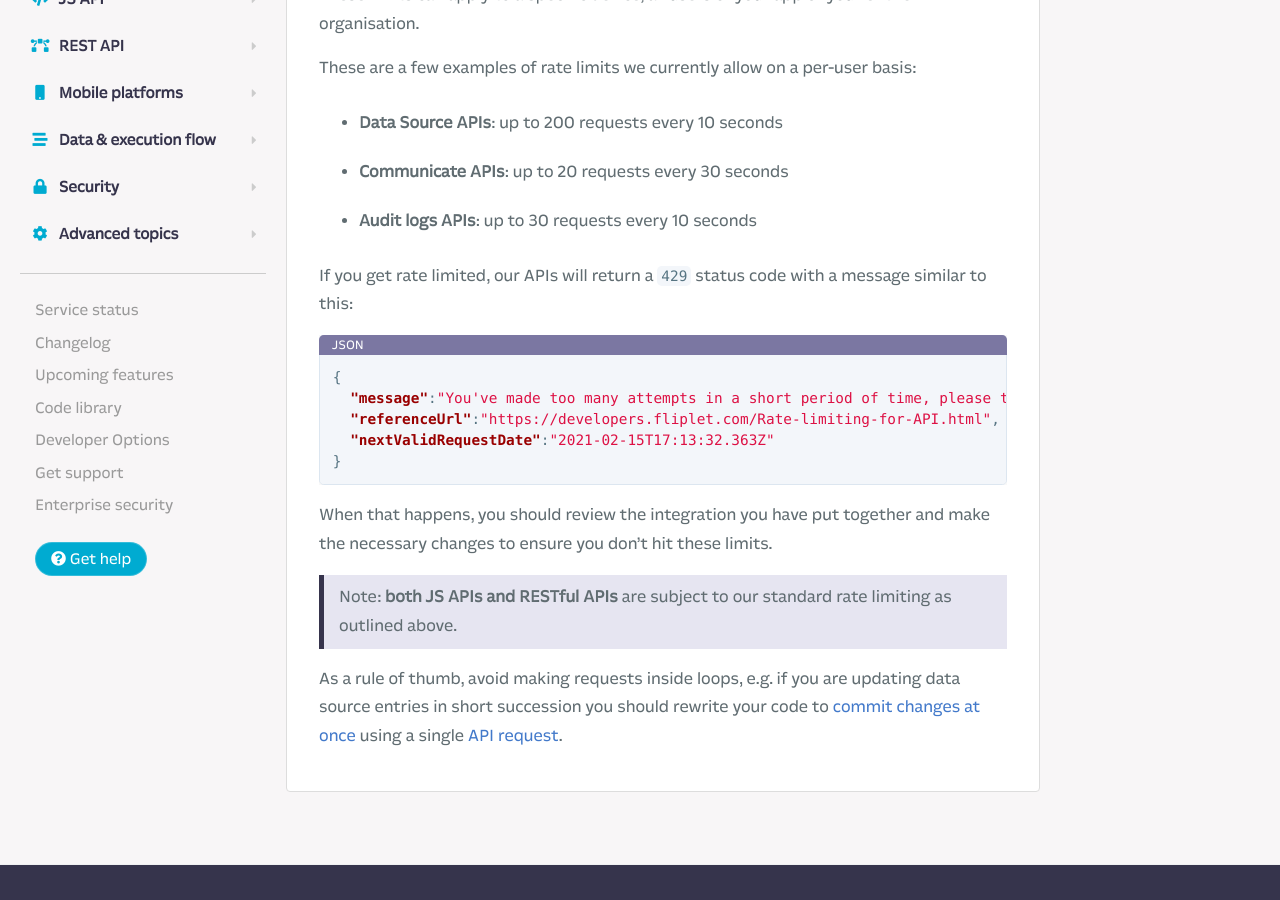
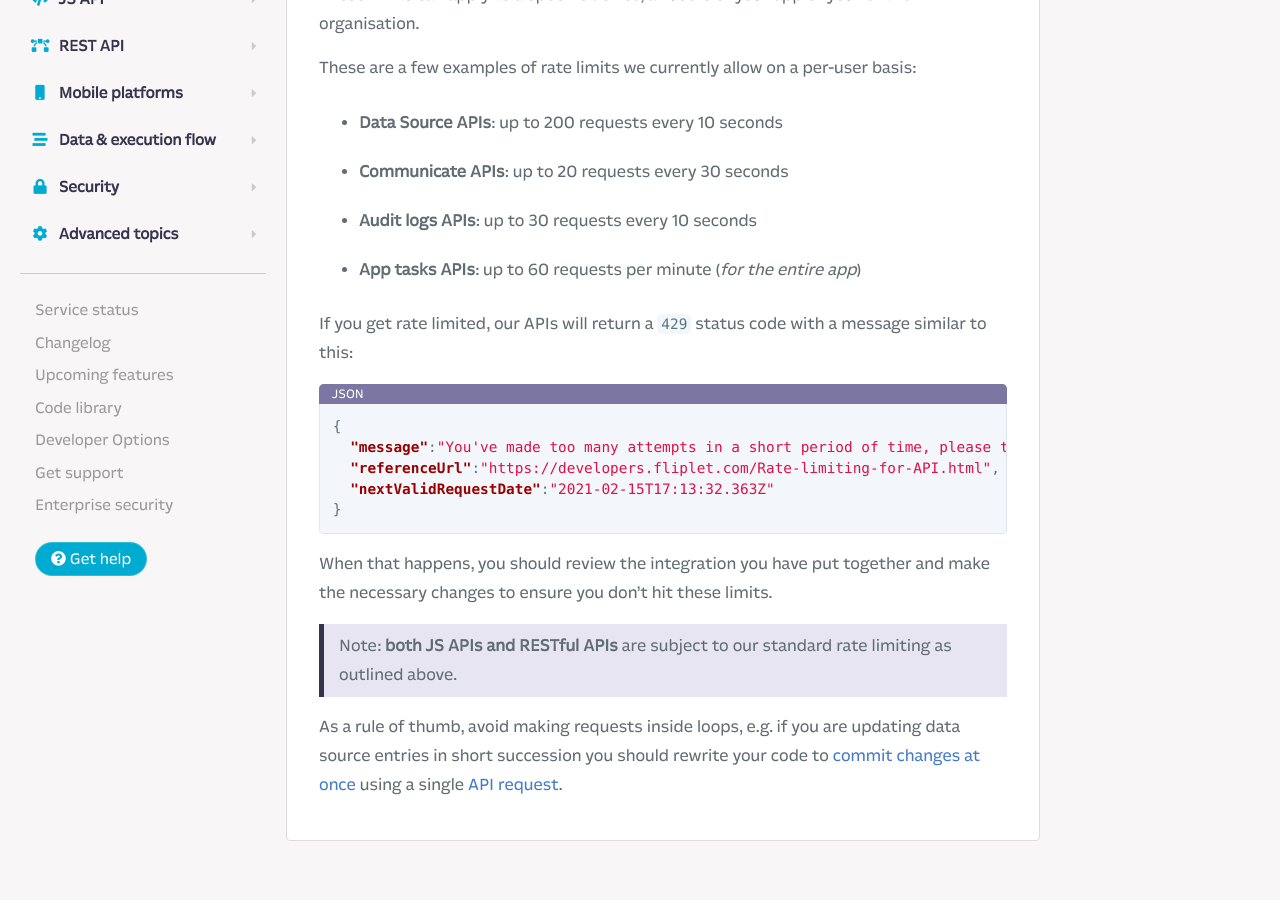
Before and after one commit to Fliplet/fliplet-cli, a Jekyll site: the page built from docs/Rate-limiting-for-API.md, in a window 1280 px wide and 900 px high, scrolled down 392 px. Built offline with Jekyll 4.4.1, drawn with Linux system fonts in a browser that asks for light colours; nearby versions of some CDN libraries; our own code applies the rules of GitHub Pages for plain Markdown files; library files that are not in the unit come from our copies; comment, search, counter and statistics services are not loaded; a style sheet for code colours, icons or effects is not loaded.

Commit message:
added note for app tasks

```diff
--- a/docs/Rate-limiting-for-API.md
+++ b/docs/Rate-limiting-for-API.md
@@ -15,6 +15,7 @@ These are a few examples of rate limits we currently allow on a per-user basis:
 - **Data Source APIs**: up to 200 requests every 10 seconds
 - **Communicate APIs**: up to 20 requests every 30 seconds
 - **Audit logs APIs**: up to 30 requests every 10 seconds
+- **App tasks APIs**: up to 60 requests per minute (*for the entire app*)
 
 If you get rate limited, our APIs will return a `429` status code with a message similar to this:
 
```
